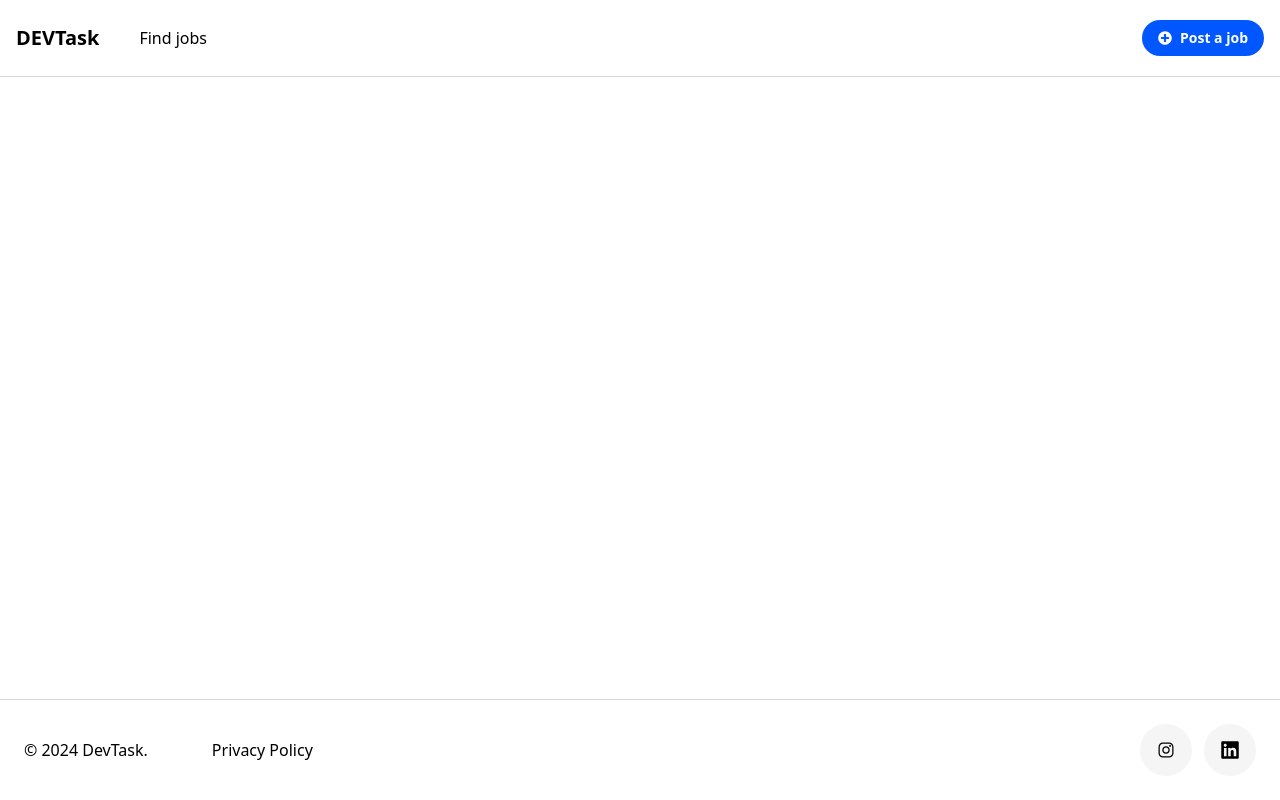
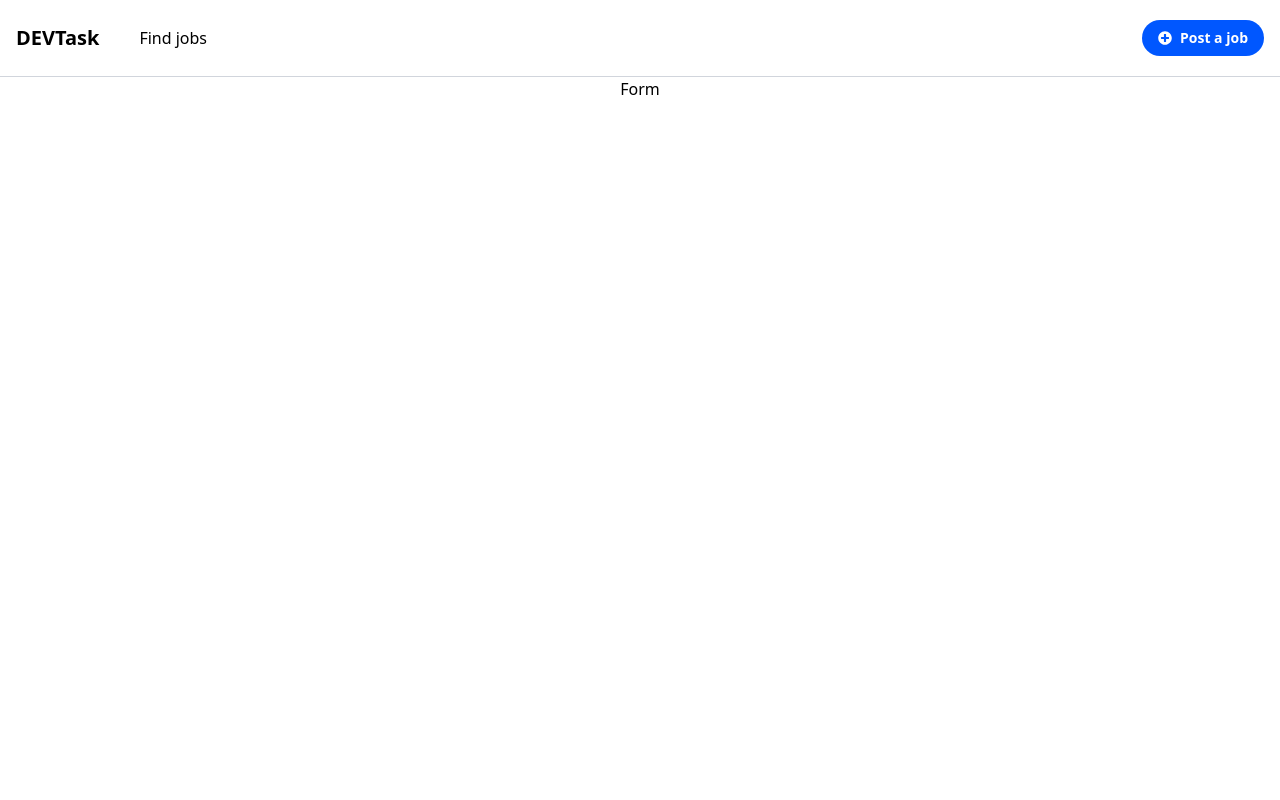
Before and after one commit to rushikesh221004/devtask, a React (Vite) app: page /post-a-job in a window 1280 px wide. Shown: the top 800 px of the page. Built offline with nearby package versions, Linux system fonts and the light colour scheme.

Commit message:
post a job button fixed

```diff
--- a/src/App.jsx
+++ b/src/App.jsx
@@ -3,6 +3,7 @@ import Home from "./pages/Home";
 import Navbar from "./components/Navbar";
 import Jobs from "./pages/Jobs";
 import Footer from "./components/Footer";
+import PostJob from "./pages/PostJob";
 
 function App() {
   return (
@@ -13,6 +14,7 @@ function App() {
         <Routes>
           <Route path="/" element={<Home />} />
           <Route path="/jobs" element={<Jobs />} />
+          <Route path="/post-a-job" element={<PostJob />} />
         </Routes>
         </main>
         <Footer/>
--- a/src/components/AllJobs.jsx
+++ b/src/components/AllJobs.jsx
@@ -1,5 +1,6 @@
 import { BsDot } from "react-icons/bs";
 import { FaPlusCircle } from "react-icons/fa";
+import { Link } from "react-router-dom";
 
 const AllJobs = () => {
   const jobListings = [
@@ -161,10 +162,12 @@ const AllJobs = () => {
             Work with the most talented and accomplished developers on a
             freelance, contract, part-time, or full-time basis.
           </p>
-          <button className="text-sm w-fit hover:cursor-pointer border-none px-4 md:flex md:items-center md:py-2 md:gap-2 py-1 bg-[#0057FF] text-white rounded-full font-semibold">
-            <FaPlusCircle className="hidden md:block" />
-            Post a job
-          </button>
+          <Link to="/post-a-job">
+            <button className="text-sm w-fit hover:cursor-pointer border-none px-4 md:flex md:items-center md:py-2 md:gap-2 py-1 bg-[#0057FF] text-white rounded-full font-semibold">
+              <FaPlusCircle className="hidden md:block" />
+              Post a job
+            </button>
+          </Link>
         </div>
       </div>
     </div>
--- /dev/null
+++ b/src/components/Form.jsx
@@ -0,0 +1,9 @@
+import React from 'react'
+
+const Form = () => {
+  return (
+    <div>Form</div>
+  )
+}
+
+export default Form
--- a/src/components/Navbar.jsx
+++ b/src/components/Navbar.jsx
@@ -3,17 +3,27 @@ import { Link } from "react-router-dom";
 
 const Navbar = () => {
   return (
-    <div className='w-full text-black flex justify-between items-center py-5 border-b-[1px] border-b-gray-300 px-4 '>
-        <div className='flex items-center gap-6 md:gap-10'>
-          <Link to="/"><p className='font-semibold text-lg md:text-xl md:font-bold cursor-pointer'>DEVTask</p></Link>
-          <Link to="/jobs"><p className='text-sm md:text-[16px] cursor-pointer hover:text-blue-600'>Find jobs</p></Link>
-        </div>
-        <button className='text-sm hover:cursor-pointer border-none px-4 md:flex md:items-center md:py-2 md:gap-2 py-1 bg-[#0057FF] text-white rounded-full font-semibold'>
-          <FaPlusCircle className="hidden md:block"/>
+    <div className="w-full text-black flex justify-between items-center py-5 border-b-[1px] border-b-gray-300 px-4 ">
+      <div className="flex items-center gap-6 md:gap-10">
+        <Link to="/">
+          <p className="font-semibold text-lg md:text-xl md:font-bold cursor-pointer">
+            DEVTask
+          </p>
+        </Link>
+        <Link to="/jobs">
+          <p className="text-sm md:text-[16px] cursor-pointer hover:text-blue-600">
+            Find jobs
+          </p>
+        </Link>
+      </div>
+      <Link to="/post-a-job">
+        <button className="text-sm hover:cursor-pointer border-none px-4 md:flex md:items-center md:py-2 md:gap-2 py-1 bg-[#0057FF] text-white rounded-full font-semibold">
+          <FaPlusCircle className="hidden md:block" />
           Post a job
         </button>
+      </Link>
     </div>
-  )
-}
+  );
+};
 
-export default Navbar
+export default Navbar;
--- a/src/components/RecentJobs.jsx
+++ b/src/components/RecentJobs.jsx
@@ -167,10 +167,12 @@ const RecentJobs = () => {
             Work with the most talented and accomplished developers on a
             freelance, contract, part-time, or full-time basis.
           </p>
-          <button className="text-sm w-fit hover:cursor-pointer border-none px-4 md:flex md:items-center md:py-2 md:gap-2 py-1 bg-[#0057FF] text-white rounded-full font-semibold">
-            <FaPlusCircle className="hidden md:block" />
-            Post a job
-          </button>
+          <Link to="/post-a-job">
+            <button className="text-sm w-fit hover:cursor-pointer border-none px-4 md:flex md:items-center md:py-2 md:gap-2 py-1 bg-[#0057FF] text-white rounded-full font-semibold">
+              <FaPlusCircle className="hidden md:block" />
+              Post a job
+            </button>
+          </Link>
         </div>
       </div>
     </div>
--- /dev/null
+++ b/src/pages/PostJob.jsx
@@ -0,0 +1,13 @@
+import Form from "../components/Form"
+
+const PostJob = () => {
+  return (
+    <div className="min-h-screen pb-20 w-full">
+        <div className="xl:max-w-[1250px] flex flex-col items-center mx-auto">
+            <Form/>
+        </div>
+    </div>
+  )
+}
+
+export default PostJob
```
